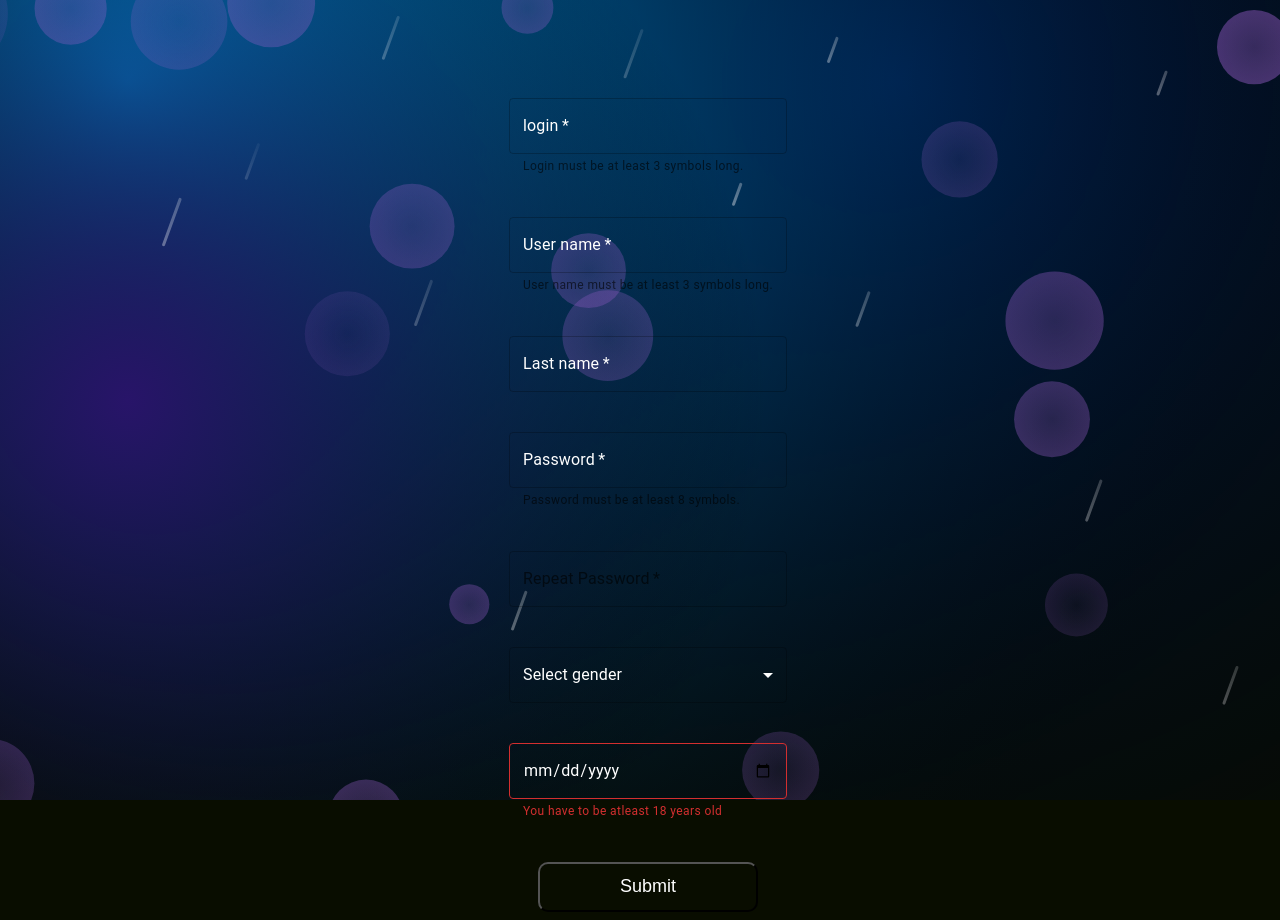
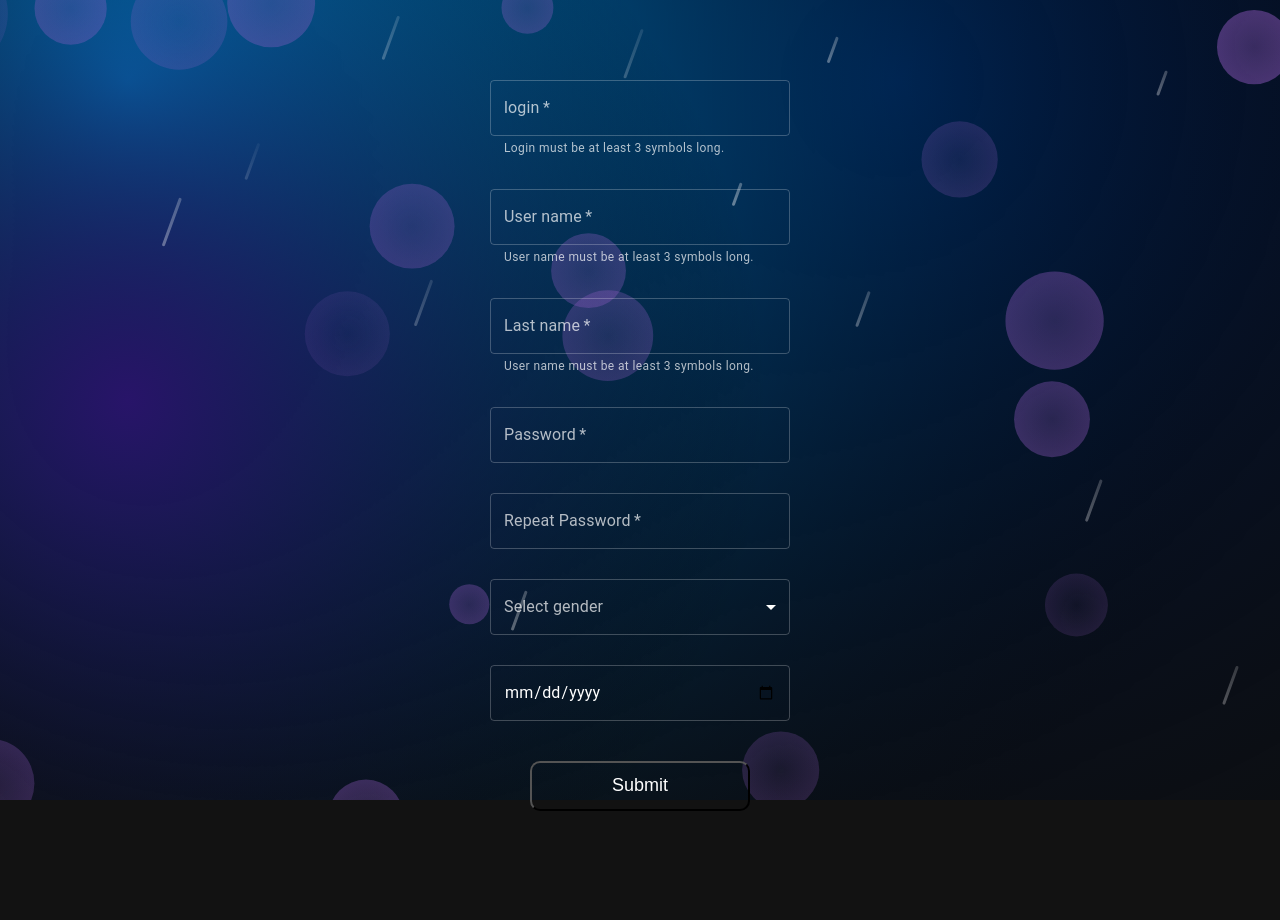
Before and after one commit to Dawken/ReactToDoList, a React (Create React App) app: page /register in a window 1280 px wide. After the commit the page ends 811 px from the top, so only its background shows below. Built offline with nearby package versions, Linux system fonts and the light colour scheme.

Commit message:
fix: register validation

```diff
--- a/src/App.tsx
+++ b/src/App.tsx
@@ -9,6 +9,8 @@ import {QueryClient, QueryClientProvider} from 'react-query'
 import {ToastContainer} from 'react-toastify'
 import 'react-toastify/dist/ReactToastify.css'
 import Form from './components/subPages/form/form'
+import { ThemeProvider, createTheme } from '@mui/material/styles'
+import CssBaseline from '@mui/material/CssBaseline'
 
 const queryClient = new QueryClient({
 	defaultOptions: {
@@ -17,10 +19,16 @@ const queryClient = new QueryClient({
 		},
 	},
 })
-
+const darkTheme = createTheme({
+	palette: {
+		mode: 'dark',
+	},
+})
 
 export default function App () {
 	return (
+		<ThemeProvider theme={darkTheme}>
+			<CssBaseline />
 			<QueryClientProvider client={queryClient}>
 				<BrowserRouter>
 					<Routes>
@@ -43,6 +51,6 @@ export default function App () {
 					/>
 				</BrowserRouter>
 			</QueryClientProvider>
-
+		</ThemeProvider>
 	)
 }
--- a/src/components/subPages/form/form.tsx
+++ b/src/components/subPages/form/form.tsx
@@ -4,16 +4,8 @@ import './form.scss'
 import useForm from './useForm'
 
 const style = {
-	'& label.Mui-focused': {
-	},
-	'& .MuiOutlinedInput-root': {
-		color: 'white',
-		'&.Mui-focused fieldset': { /// border focused color
-		},
-		'&.MuiFormLabel-root': {
-			color: 'white'
-		}
-	}
+	width: 300,
+	marginTop: '30px'
 }
 
 const Form = () => {
@@ -22,8 +14,9 @@ const Form = () => {
 		formData,
 		handleChange,
 		submitForm,
+		formValid,
+		yikes
 	} = useForm()
-
 	return (
 		<main>
 			<form noValidate autoComplete='off'>
@@ -35,9 +28,9 @@ const Form = () => {
 					color={formData.login.length > 2 ? 'success' : undefined}
 					name='login'
 					onChange={handleChange}
-					error={(formData.login.length < 3 && formData.login.length > 0 ) || formData.login.length > 16}
+					error={formData.login === '' ? !yikes.login : !formValid.login}
 					focused={formData.login.length > 0}
-					helperText='Login must be at least 3 symbols long.'
+					helperText={formData.login.length > 16 ? 'Login cannot be longer than 16 symbols' : 'Login must be at least 3 symbols long.' }
 					required
 				/>
 				<TextField
@@ -48,9 +41,9 @@ const Form = () => {
 					color={formData.name.length > 2 ? 'success' : undefined}
 					name='name'
 					onChange={handleChange}
-					error={(formData.name.length < 3 && formData.name.length > 0) || formData.name.length > 10}
+					error={formData.name === '' ? !yikes.name : !formValid.name}
 					focused={formData.name.length > 0}
-					helperText='User name must be at least 3 symbols long.'
+					helperText={formData.name.length < 3 && 'User name must be at least 3 symbols long.'}
 					required
 				/>
 				<TextField
@@ -61,7 +54,8 @@ const Form = () => {
 					color={formData.lastName.length > 2 ? 'success' : undefined}
 					name='lastName'
 					onChange={handleChange}
-					error={formData.lastName.length < 3 && formData.lastName.length > 0}
+					error={formData.lastName === '' ? !yikes.lastName : !formValid.lastName}
+					helperText={formData.name.length < 3 && 'User name must be at least 3 symbols long.'}
 					focused={formData.lastName.length > 0}
 					required
 				/>
@@ -73,10 +67,13 @@ const Form = () => {
 					name='password'
 					type="password"
 					onChange={handleChange}
-					color={formData.password.length > 7 ? 'success' : undefined}
-					error={formData.password.length < 8 && formData.password.length > 0}
+					color={/(?=.*[a-z])(?=.*[A-Z])(?=.*[0-9])(?=.*[^A-Za-z0-9])(?=.{8,})/.test(formData.password)
+						? 'success' : undefined}
+					error={formData.password === '' ? !yikes.password : !formValid.password}
 					focused={formData.password.length > 0}
-					helperText={formData.password.length < 8  && 'Password must be at least 8 symbols.'}
+					helperText={(formData.password.length > 0 &&
+						(!/(?=.*[a-z])(?=.*[A-Z])(?=.*[0-9])(?=.*[^A-Za-z0-9])(?=.{8,})/.test(formData.password)))
+							&& 'Password need to has at least 1 Capital letter, 1 special symbol, 1 number and be 8 symbols long'}
 					required
 				/>
 				<TextField
@@ -88,7 +85,7 @@ const Form = () => {
 					type="password"
 					onChange={handleChange}
 					color={formData.repeatPassword === formData.password ? 'success' : undefined}
-					error={formData.repeatPassword !== formData.password}
+					error={formData.repeatPassword === '' ? !yikes.repeatPassword : !formValid.repeatPassword}
 					focused={formData.password.length > 0}
 					helperText={formData.repeatPassword !== formData.password && 'Password does not match.'}
 					required
@@ -113,9 +110,9 @@ const Form = () => {
 					name='birthDate'
 					color={formData.userAdult ? 'success' : undefined}
 					value={formData.birthDate}
-					error={!formData.userAdult}
+					error={formData.birthDate === '' ? !yikes.birthDate : !formData.birthDate}
 					focused={formData.birthDate !== ''}
-					helperText={!formData.userAdult && 'You have to be atleast 18 years old'}
+					helperText={!formData.userAdult && formData.birthDate !== '' && 'You have to be at least 18 years old'}
 					onChange={handleChange}
 				/>
 			</form>
--- a/src/components/subPages/form/useForm.ts
+++ b/src/components/subPages/form/useForm.ts
@@ -29,10 +29,23 @@ const useForm = () => {
 		login: formData.login.length > 2 && formData.login.length < 17,
 		name: formData.name.length > 2,
 		lastName: formData.lastName.length > 2,
-		password: formData.password === formData.repeatPassword,
+		password: /(?=.*[a-z])(?=.*[A-Z])(?=.*[0-9])(?=.*[^A-Za-z0-9])(?=.{8,})/.test(formData.password)
+		, //Check if password has at least 1 Capital letter, 1 special symbol, 1 number and is 8 symbols long
+		repeatPassword: formData.password === formData.repeatPassword &&
+			/(?=.*[a-z])(?=.*[A-Z])(?=.*[0-9])(?=.*[^A-Za-z0-9])(?=.{8,})/.test(formData.password),
 		gender: 'Male' || 'Female' || 'Other',
-		userAdult: formData.userAdult
+		userAdult: formData.userAdult,
+		birthDate: formData.birthDate !== ''
 	}
+	const [yikes, setYikes] = useState(  {
+		login: true,
+		name: true,
+		lastName: true,
+		password: true,
+		repeatPassword: true,
+		gender: 'Male' || 'Female' || 'Other',
+		birthDate: true
+	})
 	const handleChange = (event:React.ChangeEvent<HTMLInputElement>) => {
 		const {name, value} = event.target
 		const birth = formData.birthDate
@@ -53,7 +66,7 @@ const useForm = () => {
 			lastName:lastName,
 			password:password,
 			gender:gender,
-			birthDate:birthDate
+			birthDate: birthDate
 		})},{
 		onSuccess: () => {
 			toast.success('Register success!')
@@ -62,14 +75,14 @@ const useForm = () => {
 			toast.error('Register failed')
 		}
 	})
-
+	console.log(formValid)
 	const submitForm = () => {
-		console.log(formValid)
 		if(Object.values(formValid).every(value => value)){
 			mutate()
 			console.log('Register success!')
 		} else {
 			console.log('Register failed')
+			setYikes(formValid)
 		}
 
 	}
@@ -77,7 +90,8 @@ const useForm = () => {
 		formData,
 		handleChange,
 		submitForm,
-		formValid
+		formValid,
+		yikes
 	}
 }
 export default useForm
```
Lines whose indentation alone changed are shown as unchanged.
